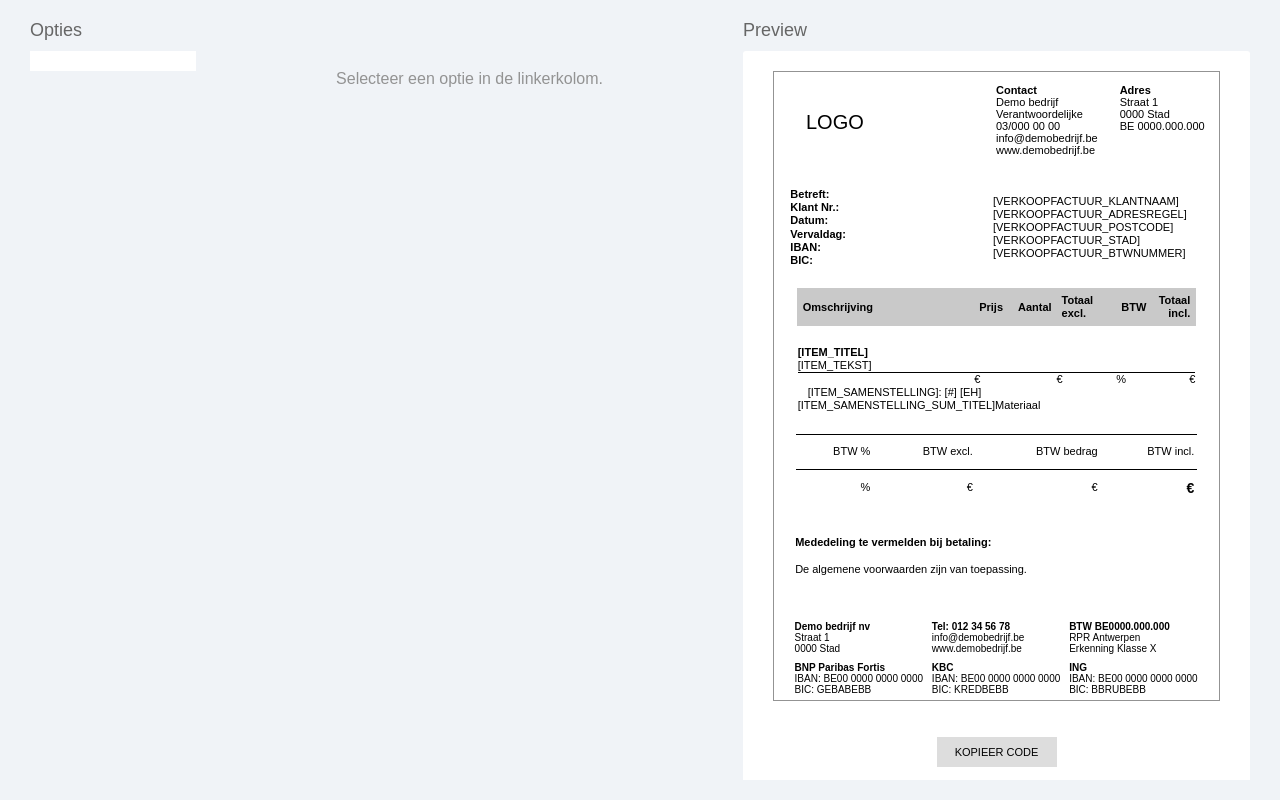
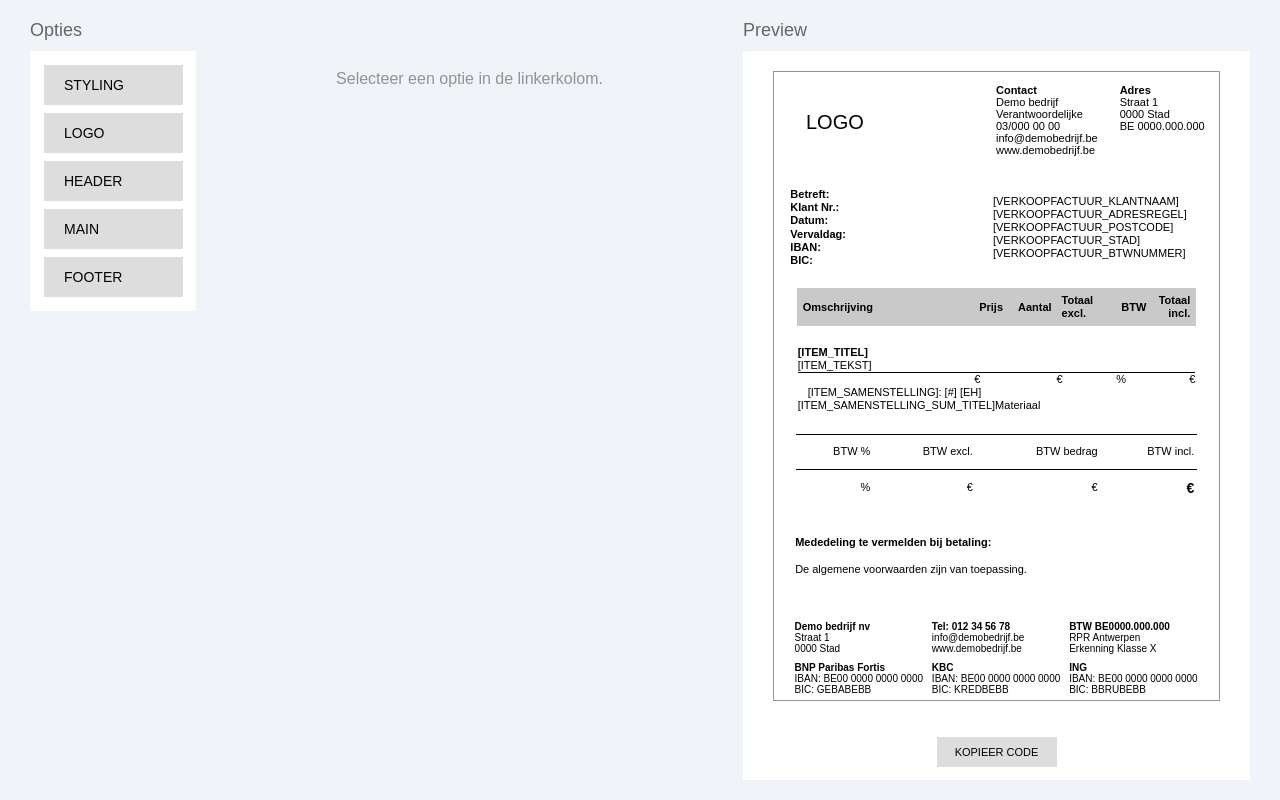
Before and after one commit to Karen03y/iamd-stage-wizard, an Angular app: page / in a window 1280 px wide. Built offline with nearby package versions, Linux system fonts and the light colour scheme.

Commit message:
updated option-button with styling and functionality

```diff
--- a/src/app/app.component.css
+++ b/src/app/app.component.css
@@ -32,41 +32,10 @@ main {
   width: 15%;
 }
 
-.left-container .button-wrapper {
+.button-wrapper {
   background-color: #fff;
   padding: 10px;
   margin: 10px;
-}
-
-.left-container p {
-  font-weight: 400;
-  font-size: 14px;
-}
-
-.left-container button {
-  border: none;
-  width: 95%;
-  height: 40px;
-  vertical-align: center;
-  text-transform: uppercase;
-  background-color: var(--light-grey-color);
-  text-align: left;
-  cursor: pointer;
-  padding: 0 20px;
-  margin: 4px;
-  color: #000;
-}
-
-.left-container button:hover {
-  box-shadow: 0 4px 8px rgba(0, 0, 0, 0.2);
-  color: #fff;
-  background-color: var(--green-color);
-}
-
-.selected-title {
-  background-color: var(--green-color) !important;
-  color: #fff !important;
-  box-shadow: 0 4px 8px rgba(0, 0, 0, 0.2);
 }
 
 /*********************** CENTER CONTAINER ***********************/
--- a/src/app/app.component.html
+++ b/src/app/app.component.html
@@ -2,7 +2,10 @@
   <section class="left-container">
     <h2 class="container-title">Opties</h2>
     <div class="button-wrapper">
-      <app-option-button></app-option-button>
+      <app-option-button
+        [options]="options"
+        (toggle)="toggleContent($event)"
+      ></app-option-button>
     </div>
   </section>
 
--- a/src/app/components/option-button/option-button.component.css
+++ b/src/app/components/option-button/option-button.component.css
@@ -0,0 +1,30 @@
+p {
+  font-weight: 400;
+  font-size: 14px;
+}
+
+button {
+  border: none;
+  width: 95%;
+  height: 40px;
+  vertical-align: center;
+  text-transform: uppercase;
+  background-color: var(--light-grey-color);
+  text-align: left;
+  cursor: pointer;
+  padding: 0 20px;
+  margin: 4px;
+  color: #000;
+}
+
+button:hover {
+  box-shadow: 0 4px 8px rgba(0, 0, 0, 0.2);
+  color: #fff;
+  background-color: var(--green-color);
+}
+
+.selected-title {
+  background-color: var(--green-color) !important;
+  color: #fff !important;
+  box-shadow: 0 4px 8px rgba(0, 0, 0, 0.2);
+}
```
